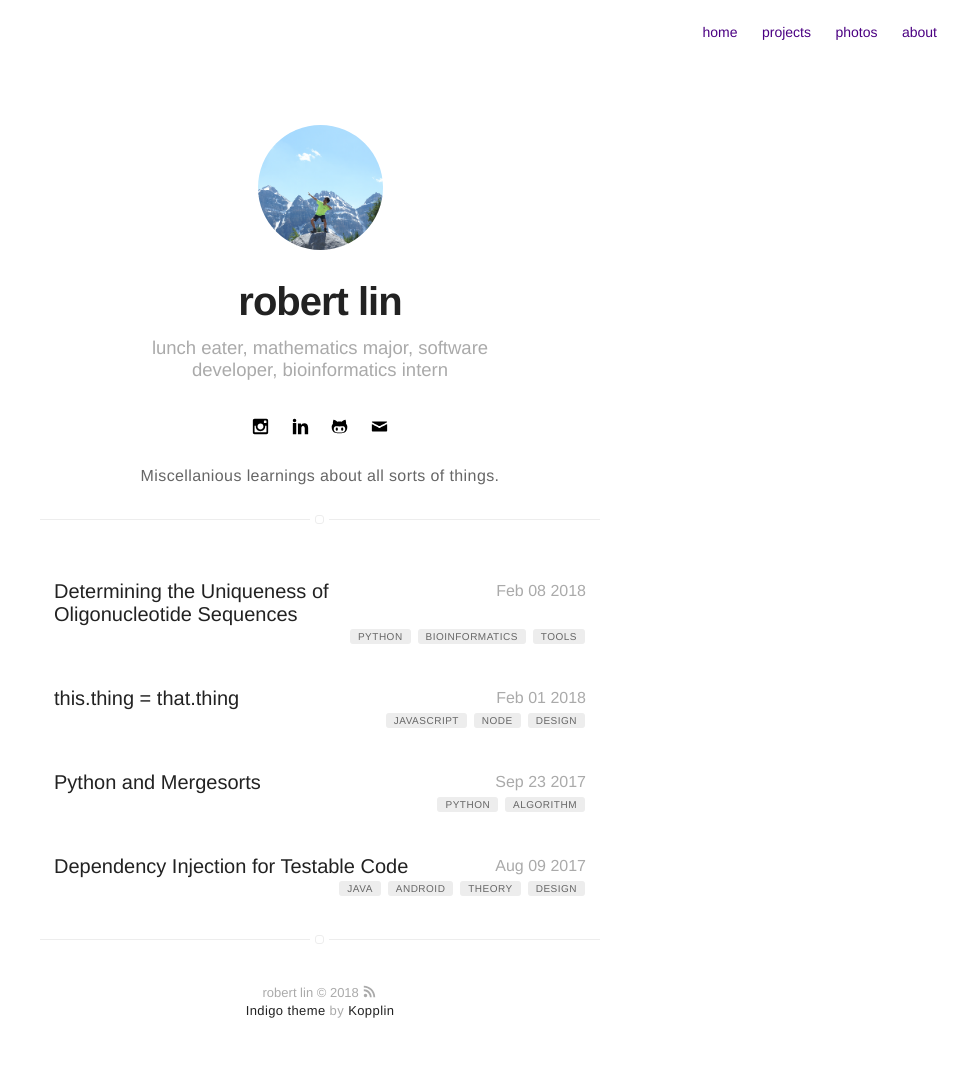
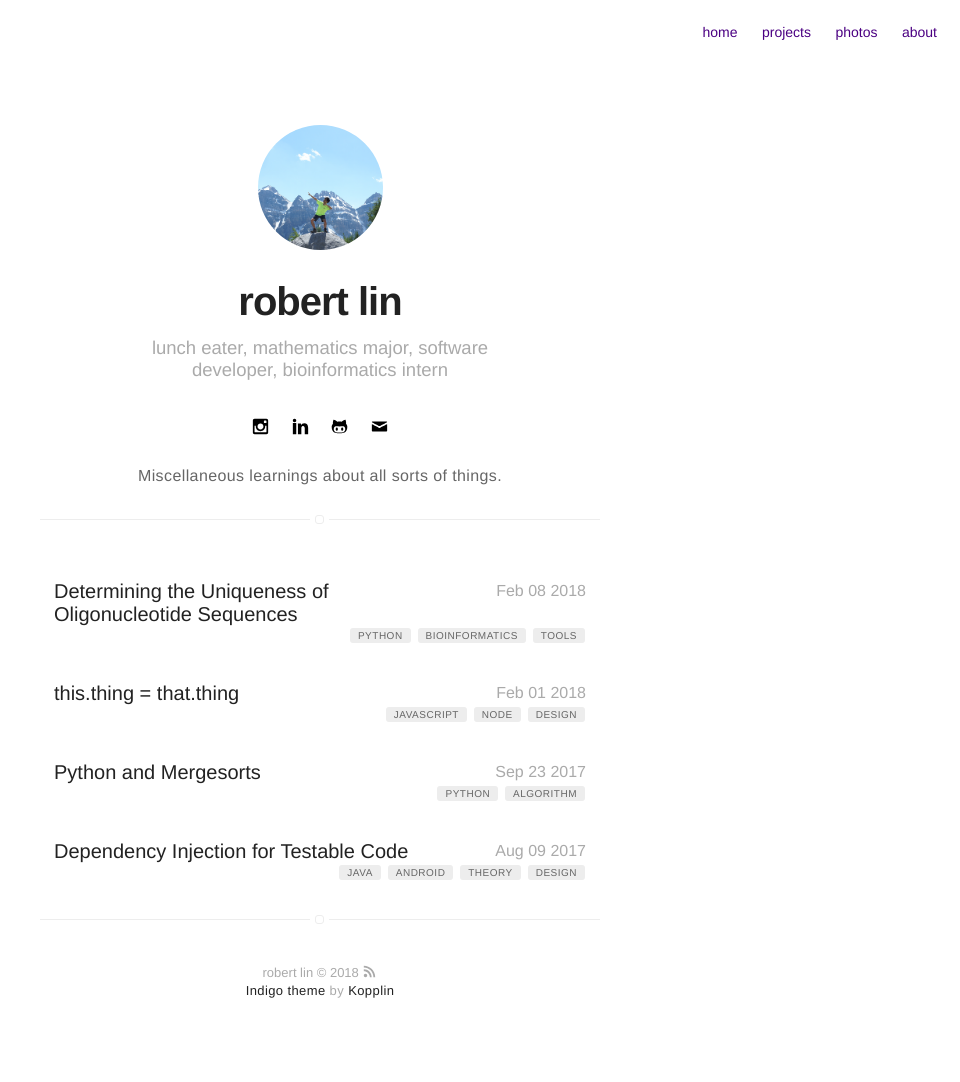
Before and after one commit to bobheadxi/bobheadxi.github.io, a Jekyll site: the page built from blog/index.html, in a window 1280 px wide. Shown: the whole page, without its empty margins (320-1280 px from the left). Built offline with Jekyll 4.4.1, drawn with Linux system fonts in a browser that asks for light colours.

Commit message:
More polish, image for next blog post

```diff
--- a/_sass/pages/home-blog-projects.sass
+++ b/_sass/pages/home-blog-projects.sass
@@ -138,7 +138,7 @@
         letter-spacing: 0.5px
         margin: 3px 1px
         text-decoration: none
-        display: inline-block
+        display: inline
 
 .blog > .list > .item > .url,
 .projects > .list > .item > .url
--- a/blog/index.html
+++ b/blog/index.html
@@ -5,7 +5,7 @@ layout: page
 title: Blog
 ---
 <p align="center">
-	Miscellanious learnings about all sorts of things.
+	Miscellaneous learnings about all sorts of things.
 </p>
 
 <section class="list">
```
Also changed, not shown: assets/images/Docker-Gopher-Banner.png (added), 1 other file.
